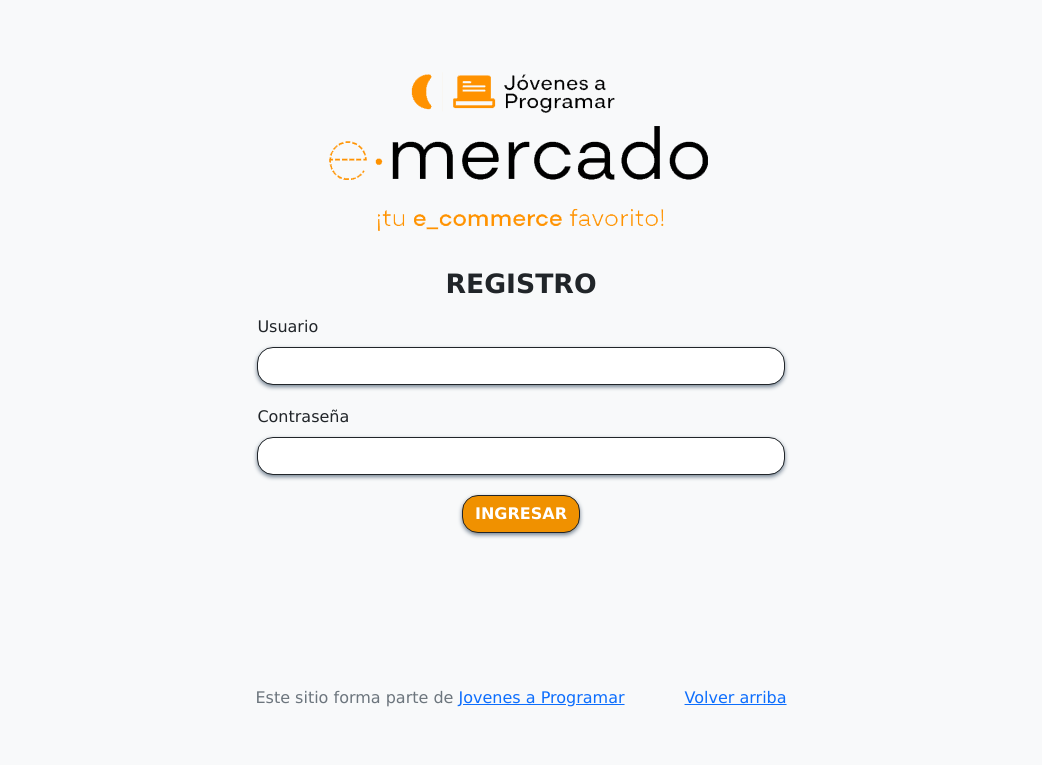
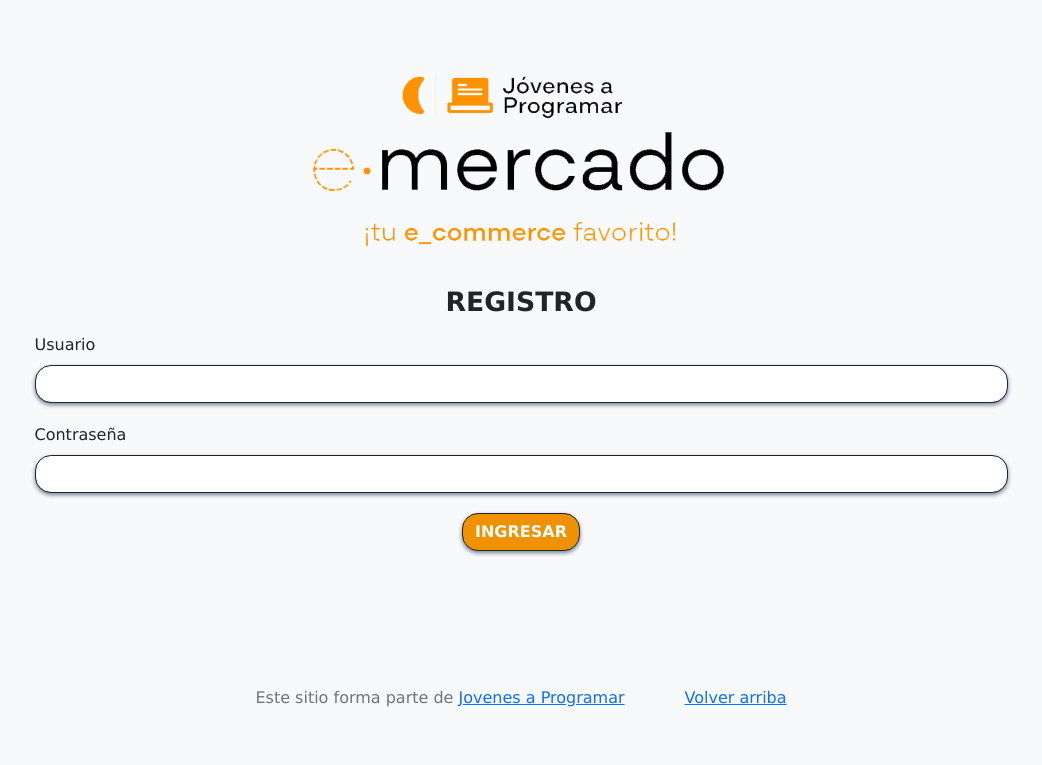
Before and after one commit to paulaminino/proyectofinal, a plain HTML site: page login.html in a window 1280 px wide. Shown: the whole page, without its empty margins (119-1161 px from the left). Drawn offline with Linux system fonts and the light colour scheme.

Commit message:
Adaptando Login Final

```diff
--- a/css/styles_login.css
+++ b/css/styles_login.css
@@ -25,9 +25,9 @@
 }
 
 #img_login {
-    width: auto;
-    height: 220px;
-    text-align: center;
+    max-width: 100%;
+    height: auto;
+    /*text-align: center;*/
 }
 
 
--- a/login.html
+++ b/login.html
@@ -18,9 +18,8 @@
     <div class="container">
       <!--<div class="alert alert-danger text-center" role="alert"> Fondo rojo de alerta-->
         <!--<h4 class="alert-heading">Funcionalidad en desarrollo</h4> Letra de alerta que muestra en página-->
-      </div>
-    <div id="div_img_login" class="container">  <!--modifiqué para que sea un nombre de id más específico-->
-      <img src="img/login_transparente.png" id ="img_login" class="img-fluid" > <!--cambié la imagen por la de login transparente y le agregué id-->
+    <div id="div_img_login" class="row">  <!--modifiqué para que sea un nombre de id más específico-->
+      <img src="img/login_transparente.png" id ="img_login" class="col-lg-7 mx-auto d-block" > <!--cambié la imagen por la de login transparente y le agregué id-->
     </div>
 
 
@@ -41,10 +40,11 @@
   </main>
   <footer class="text-muted">
     <div class="container">
-      <p class="float-end"><a href="#">Volver arriba</a></p>
+      <p class="float-end d-none d-sm-block"><a href="#">Volver arriba</a></p>
       <p class="float-start">Este sitio forma parte de <a href="https://jovenesaprogramar.edu.uy/" target="_blank">Jovenes a Programar</a></p>
     </div>
   </footer>
+</div>
   <script src="js/login.js"></script>
 </body>
 
```
